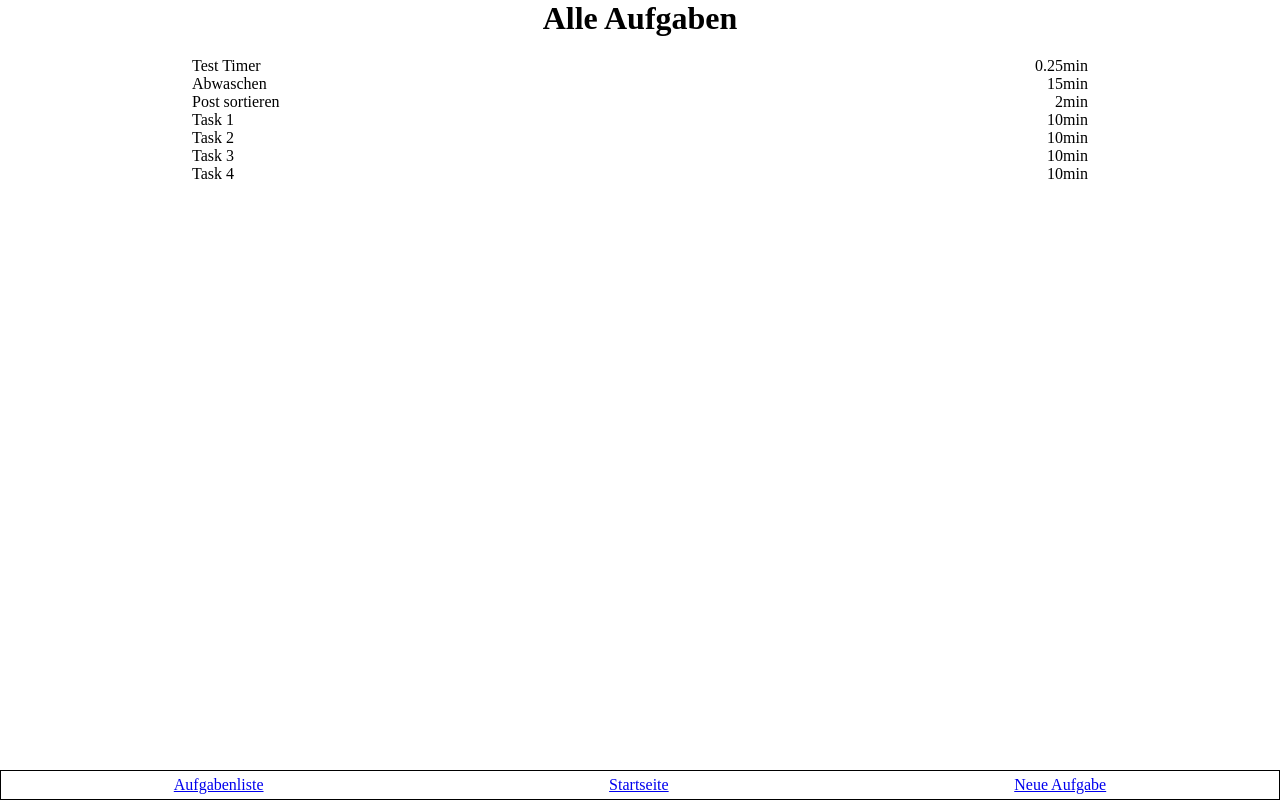
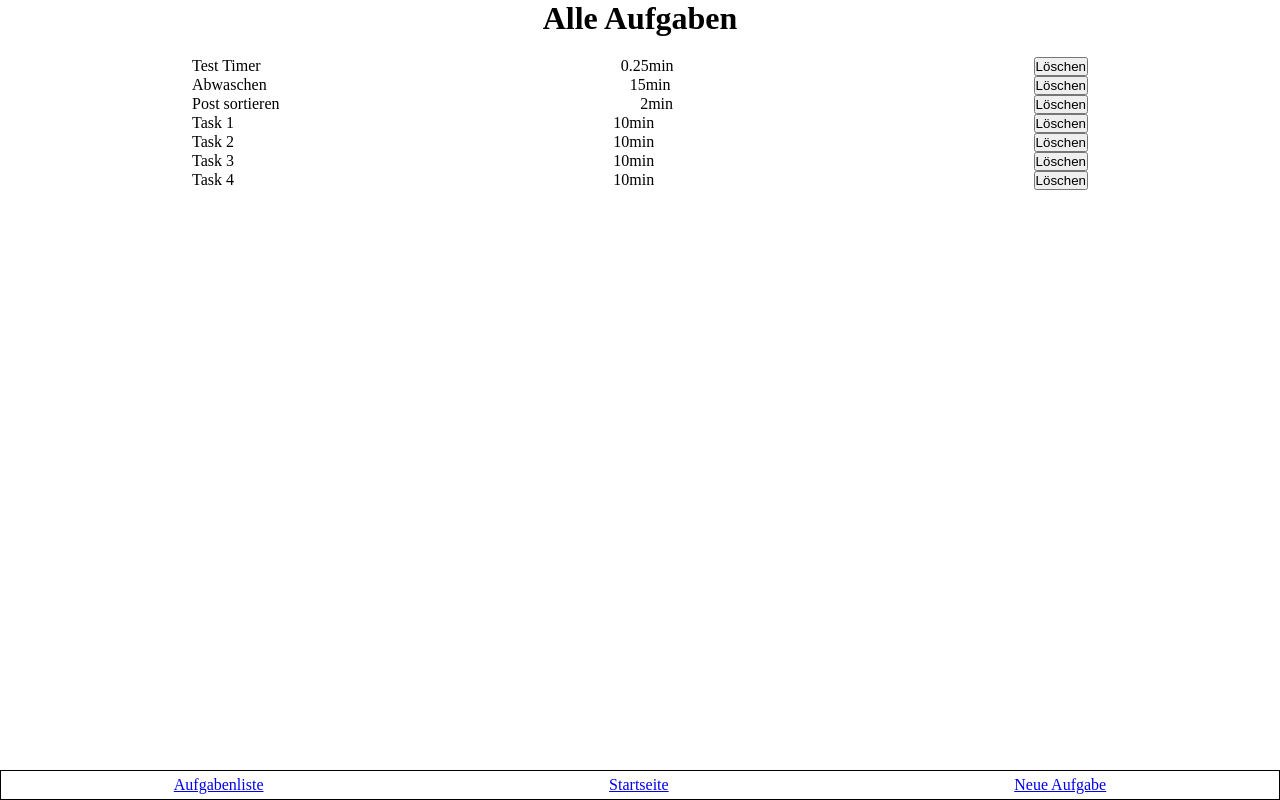
Before and after one commit to A11yship/capstone-project, a Next.js app: page /task-list in a window 1280 px wide. Built offline with nearby package versions, Linux system fonts and the light colour scheme.

Commit message:
Add delete button

```diff
--- a/src/pages/task-list.js
+++ b/src/pages/task-list.js
@@ -1,3 +1,4 @@
+import Button from '../components/Button/Button';
 import Layout from '../components/Layout';
 import StyledList from '../components/List/StyledList';
 import StyledListItem from '../components/ListItem/StyledListItem';
@@ -5,6 +6,10 @@ import useStore from '../hooks/useStore';
 
 export default function TaskList() {
 	const tasks = useStore(state => state.tasks);
+	function handleDelete() {
+		console.log('löschen');
+	}
+
 	return (
 		<Layout>
 			<h1>Alle Aufgaben</h1>
@@ -13,6 +18,7 @@ export default function TaskList() {
 					<StyledListItem key={task.id}>
 						<span>{task.name}</span>
 						<span>{task.time}min</span>
+						<Button onClick={handleDelete}>Löschen</Button>
 					</StyledListItem>
 				))}
 			</StyledList>
```
